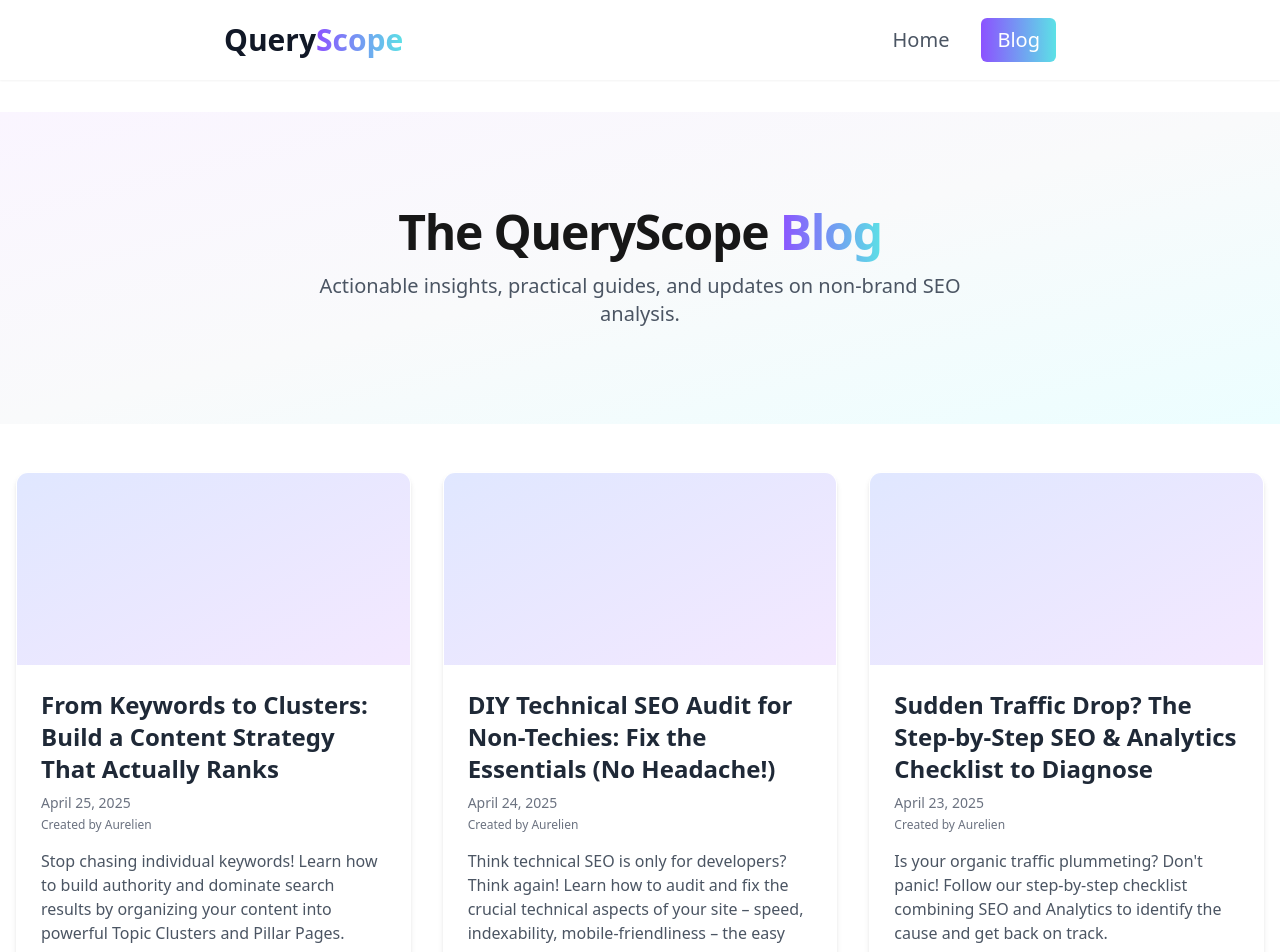
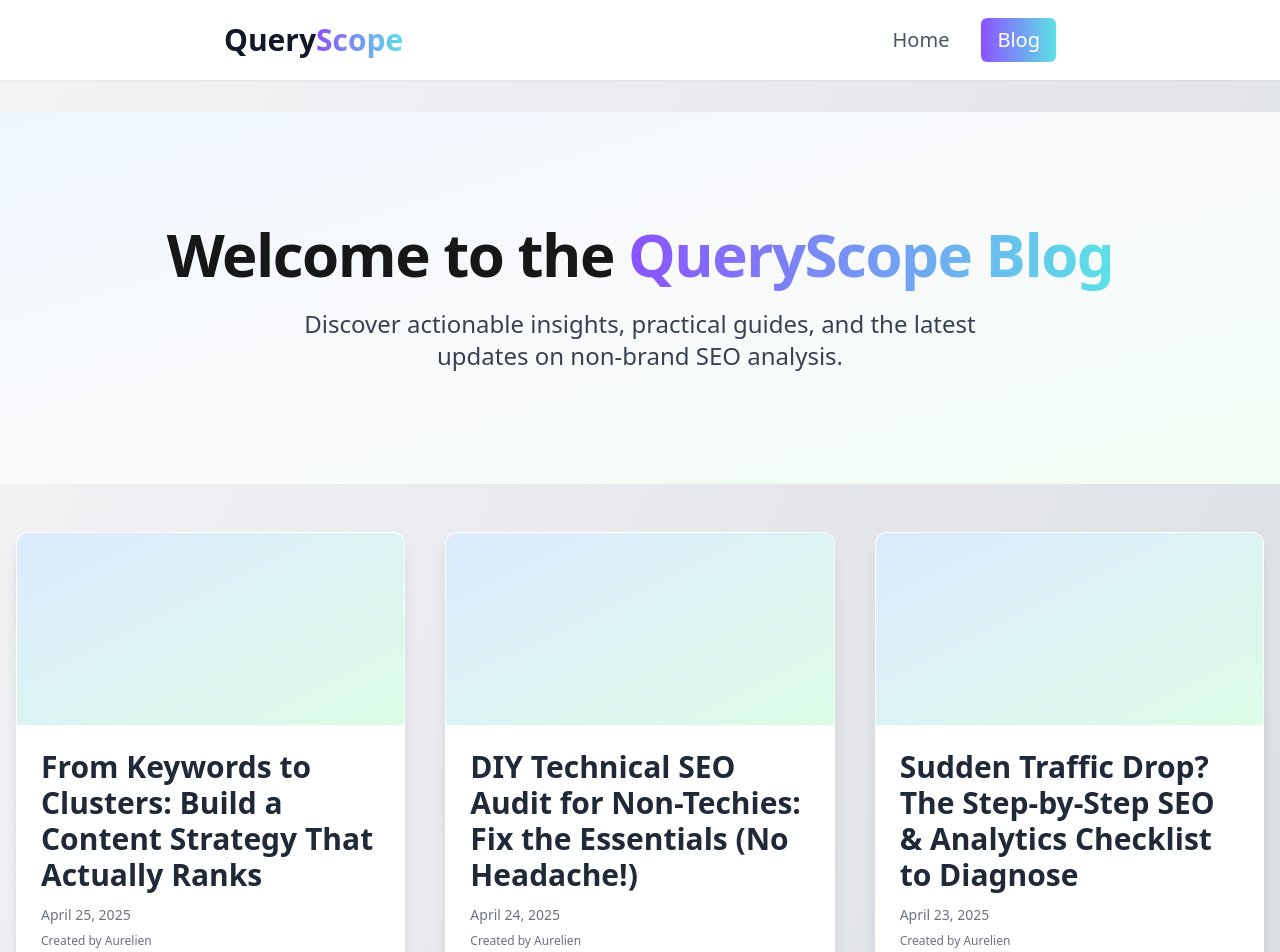
Before and after one commit to Orelrise/queryscope-deploy, a Next.js app in the folder frontend/: page /blog in a window 1280 px wide. Shown: the top 952 px of the page. Built offline with nearby package versions, Linux system fonts and the light colour scheme.

Commit message:
Enhance blog homepage design

```diff
--- a/frontend/src/app/blog/page.tsx
+++ b/frontend/src/app/blog/page.tsx
@@ -39,38 +39,38 @@ export default function BlogPage() {
   const sortedPosts = [...postMetadata].sort((a, b) => new Date(b.date).getTime() - new Date(a.date).getTime());
 
   return (
-    <div className="min-h-screen bg-white text-gray-900">
+    <div className="min-h-screen bg-gradient-to-br from-gray-100 to-gray-300 dark:from-gray-900 dark:to-gray-800 text-gray-900">
       <Header />
 
-      {/* New Blog Hero Section */}
-      <section className="py-16 md:py-24 bg-gradient-to-br from-purple-50 dark:from-purple-900 via-gray-50 dark:via-neutral-950 to-cyan-50 dark:to-cyan-900">
+      {/* Enhanced Blog Hero Section */}
+      <section className="py-20 md:py-28 bg-gradient-to-br from-blue-50 dark:from-blue-900 via-gray-50 dark:via-neutral-950 to-green-50 dark:to-green-900">
         <div className="container mx-auto px-4 text-center">
-          <h1 className="text-4xl md:text-5xl font-extrabold text-neutral-900 dark:text-neutral-100 tracking-tight mb-4">
-            The QueryScope <span className="text-transparent bg-clip-text bg-gradient-to-r from-primary to-secondary">Blog</span>
+          <h1 className="text-5xl md:text-6xl font-extrabold text-neutral-900 dark:text-neutral-100 tracking-tight mb-6">
+            Welcome to the <span className="text-transparent bg-clip-text bg-gradient-to-r from-primary to-secondary">QueryScope Blog</span>
           </h1>
-          <p className="text-lg md:text-xl text-gray-600 dark:text-neutral-300 max-w-2xl mx-auto">
-            Actionable insights, practical guides, and updates on non-brand SEO analysis.
+          <p className="text-xl md:text-2xl text-gray-700 dark:text-neutral-300 max-w-3xl mx-auto">
+            Discover actionable insights, practical guides, and the latest updates on non-brand SEO analysis.
           </p>
         </div>
       </section>
 
-      <div className="container mx-auto px-4 py-12 flex-grow">
-        <div className="grid gap-8 md:grid-cols-2 lg:grid-cols-3">
+      <div className="container mx-auto px-4 py-12">
+        <div className="grid gap-10 md:grid-cols-2 lg:grid-cols-3">
           {/* Map over sortedPosts which now contains metadata */}
           {sortedPosts.map((post) => (
-            <div key={post.slug} className="bg-white dark:bg-neutral-900 rounded-xl shadow-md overflow-hidden flex flex-col group border border-transparent hover:border-indigo-300 dark:hover:border-indigo-700 hover:shadow-lg transition-all duration-300 ease-in-out">
+            <div key={post.slug} className="bg-white dark:bg-neutral-900 rounded-xl shadow-lg overflow-hidden flex flex-col group border border-transparent hover:border-blue-300 dark:hover:border-blue-700 hover:shadow-xl transition-all duration-300 ease-in-out">
               {/* Optional: Add image based on frontmatter if available */}
-              <div className="w-full h-48 bg-gradient-to-br from-indigo-100 to-purple-100 dark:from-indigo-900 dark:to-purple-900"></div>
+              <div className="w-full h-48 bg-gradient-to-br from-blue-100 to-green-100 dark:from-blue-900 dark:to-green-900"></div>
 
               <div className="p-6 flex flex-col flex-grow">
-                <h2 className="text-xl lg:text-2xl font-semibold mb-2 text-gray-800 dark:text-neutral-200 group-hover:text-indigo-600 dark:group-hover:text-indigo-400 transition-colors duration-200">
+                <h2 className="text-2xl lg:text-3xl font-semibold mb-3 text-gray-800 dark:text-neutral-200 group-hover:text-blue-600 dark:group-hover:text-blue-400 transition-colors duration-200">
                   <Link href={`/blog/${post.slug}`}>
                     {/* Use post.title from metadata */}
                     <span className="cursor-pointer">{post.title}</span>
                   </Link>
                 </h2>
                 {/* Use post.date from metadata */}
-                <p className="text-gray-500 dark:text-gray-400 text-sm mb-1">
+                <p className="text-gray-500 dark:text-gray-400 text-sm mb-2">
                   {new Date(post.date).toLocaleDateString('en-US', { year: 'numeric', month: 'long', day: 'numeric' })}
                 </p>
                 {/* Added Author Line */}
@@ -78,7 +78,7 @@ export default function BlogPage() {
                 {/* Use post.excerpt from metadata */}
                 <p className="text-gray-600 dark:text-gray-300 mb-4 flex-grow">{post.excerpt}</p>
                 <Link href={`/blog/${post.slug}`}>
-                  <span className="inline-flex items-center text-indigo-500 dark:text-indigo-400 group-hover:text-indigo-700 dark:group-hover:text-indigo-300 font-medium transition-colors duration-200">
+                  <span className="inline-flex items-center text-blue-500 dark:text-blue-400 group-hover:text-blue-700 dark:group-hover:text-blue-300 font-medium transition-colors duration-200">
                     Read more
                     <svg className="ml-1 w-4 h-4 group-hover:translate-x-1 transition-transform duration-200" fill="none" stroke="currentColor" viewBox="0 0 24 24" xmlns="http://www.w3.org/2000/svg"><path strokeLinecap="round" strokeLinejoin="round" strokeWidth="2" d="M17 8l4 4m0 0l-4 4m4-4H3"></path></svg>
                   </span>
@@ -88,7 +88,7 @@ export default function BlogPage() {
           ))}
         </div>
       </div>
-      <footer className="bg-white dark:bg-neutral-900 border-t border-gray-200 dark:border-neutral-800 py-6 text-center text-sm text-gray-500 dark:text-gray-400">
+      <footer className="bg-white dark:bg-neutral-900 border-t border-gray-200 dark:border-neutral-800 py-8 text-center text-sm text-gray-500 dark:text-gray-400">
         <p>© QueryScope 2025</p>
         <p className="mt-1">
           Created by <a href="https://www.linkedin.com/in/aur%C3%A9lien-pringarbe-4b57561b0/" target="_blank" rel="noopener noreferrer" className="text-indigo-600 dark:text-indigo-400 hover:underline">Aurélien Pringarbe</a>
```
